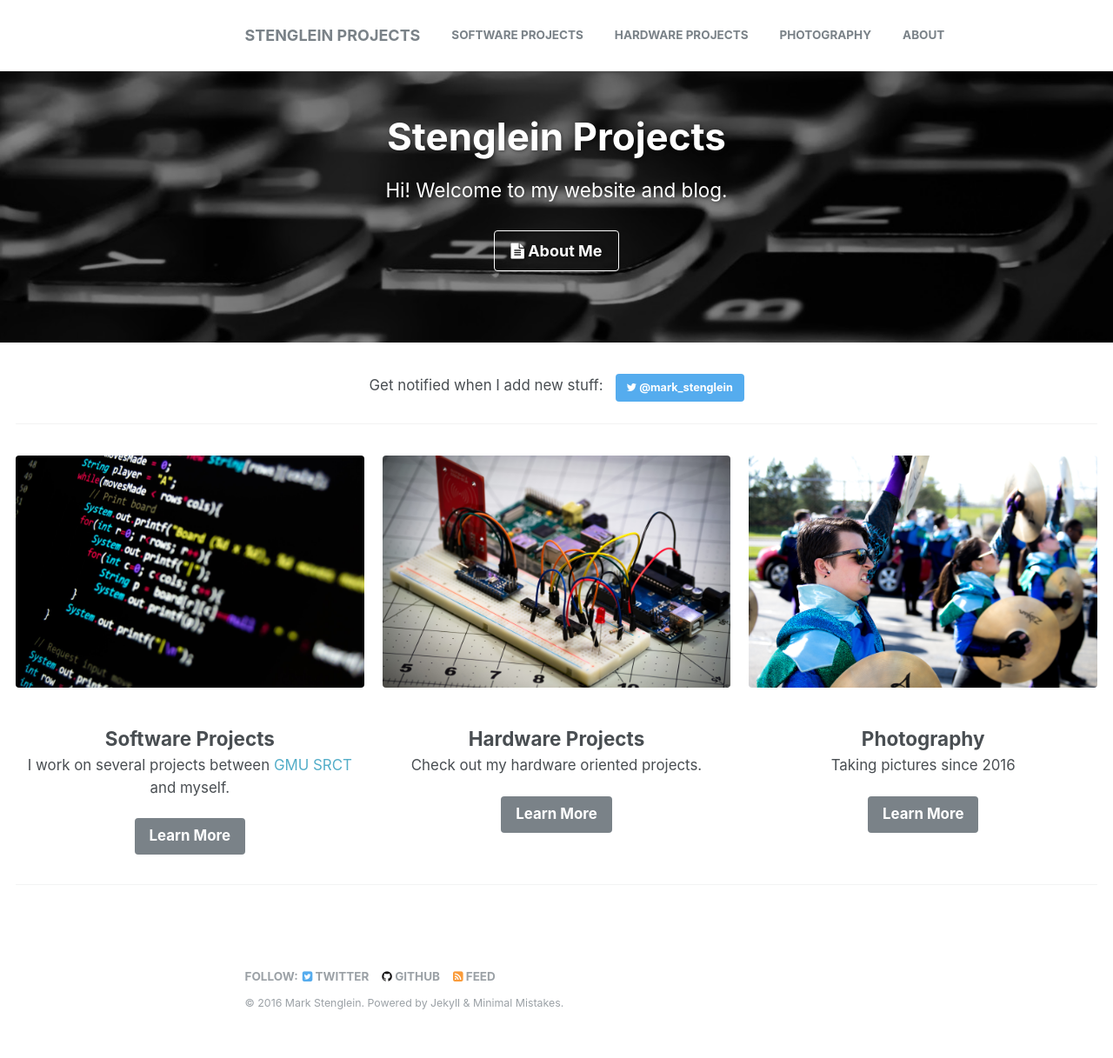
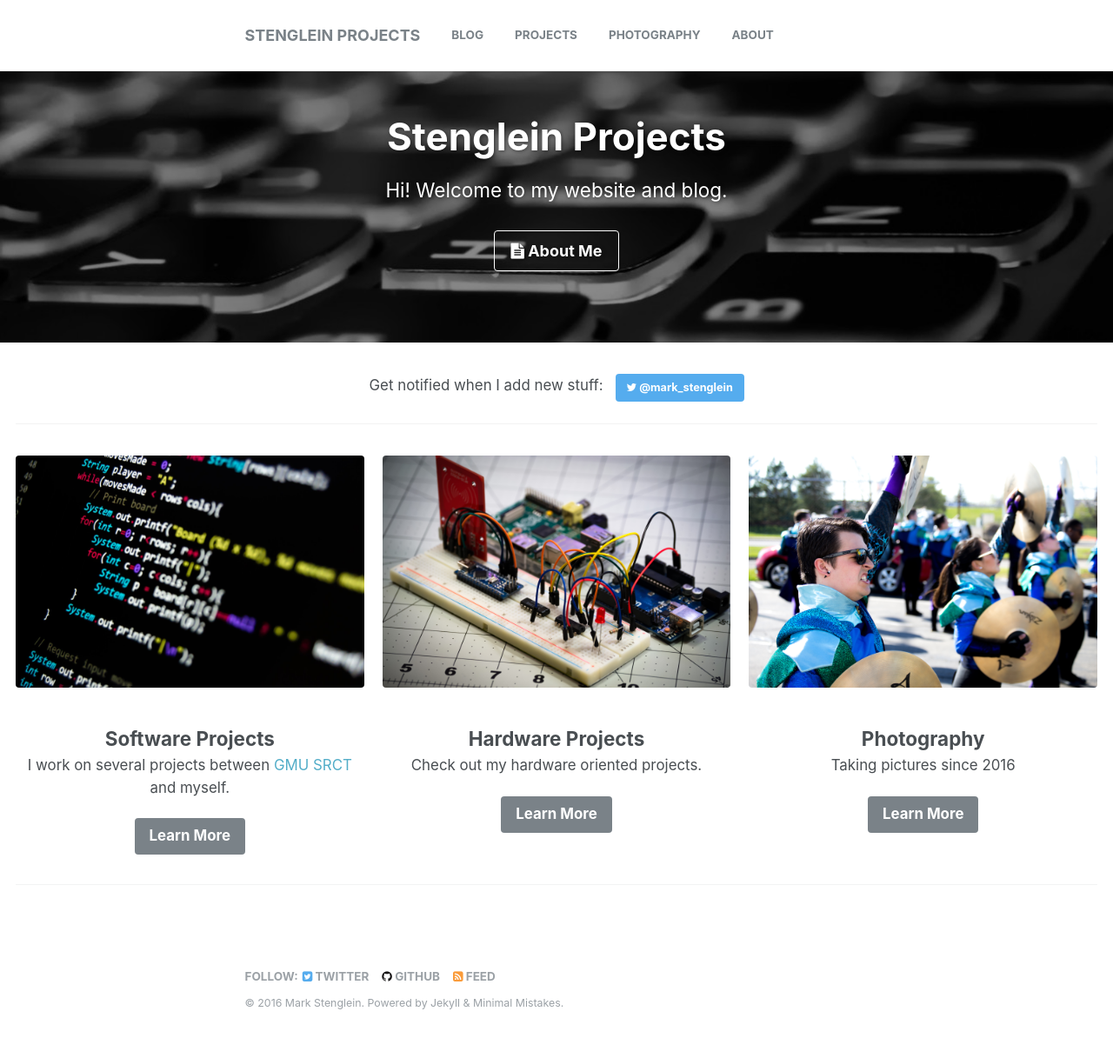
Before and after one commit to ocelotsloth/ocelotsloth.github.io, a Jekyll site: the page built from _pages/home.md, in a window 1280 px wide. Shown: the whole page at 87% size. Built offline with Jekyll 4.4.1, drawn with Linux system fonts in a browser that asks for light colours.

Commit message:
change masthead navigation entries

```diff
--- a/_data/navigation.yml
+++ b/_data/navigation.yml
@@ -1,9 +1,9 @@
 # main links links
 main:
-  - title: "Software Projects"
-    url: /#
+  - title: "Blog"
+    url: "/categories/"
 
-  - title: "Hardware Projects"
+  - title: "Projects"
     url: /#
 
   - title: "Photography"
```
Also changed, not shown: _includes/masthead.html (line endings or trailing spaces).
